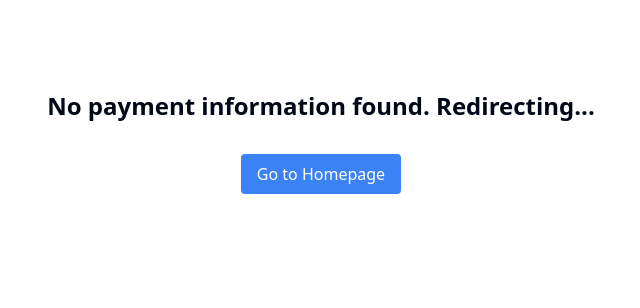
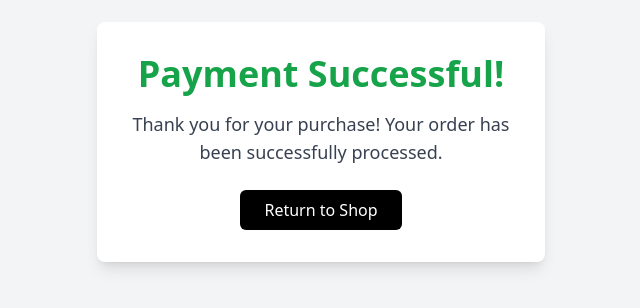
Before and after one commit to WilliamTatendaJose/cubtech, a Next.js app: page /success in a window 1280 px wide. Before the commit this address had no page. Shown: the part 258-566 px from the top of the page, without its empty margins (319-959 px from the left). Built offline with nearby package versions, Linux system fonts and the light colour scheme.

Commit message:
payments

```diff
--- /dev/null
+++ b/src/app/api/pay-card/route.js
@@ -0,0 +1,43 @@
+import { NextResponse } from 'next/server';
+import axios from 'axios';
+
+const integrationId = process.env.PAYNOW_INTEGRATION_ID || '';
+const integrationKey = process.env.PAYNOW_INTEGRATION_KEY || '';
+
+export async function POST(request) {
+  try {
+    const { amount, orderId, email, cardNumber, expiryDate, cvv } = await request.json();
+
+    const paynowUrl = 'https://www.paynow.co.zw/Payment/Submit';
+     const paynowApiKey = integrationId; // Replace with your actual Paynow API key
+    const paynowShortcode = integrationKey; // Replace with your Paynow shortcode
+    // Prepare payment data for card payments
+    const paymentData = {
+      shortcode: paynowShortcode,
+      amount: amount,
+      orderReference: orderId,
+      email: email,
+      paymentMethod: 'card', // Use 'card' to specify card payments
+      cardNumber: cardNumber,
+      expiryDate: expiryDate, // Format: MM/YY
+      cvv: cvv,
+    };
+
+    const headers = {
+      'Authorization': `Bearer ${paynowApiKey}`,
+      'Content-Type': 'application/json',
+    };
+
+    // Send request to Paynow
+    const response = await axios.post(paynowUrl, paymentData, { headers });
+
+    if (response.status === 200) {
+      return NextResponse.json({ success: true, message: 'Card payment processed successfully' });
+    } else {
+      return NextResponse.json({ success: false, message: 'Card payment failed' }, { status: response.status });
+    }
+  } catch (error) {
+    console.error('Error processing card payment:', error);
+    return NextResponse.json({ success: false, message: 'Internal Server Error' }, { status: 500 });
+  }
+}
--- a/src/app/shop/page.tsx
+++ b/src/app/shop/page.tsx
@@ -2,6 +2,7 @@
 
 import { useState} from "react"
 import Image from "next/image"
+import { useRouter } from 'next/navigation';
 import { ShoppingCart,ShoppingBag, X, Plus, Minus } from 'lucide-react'
 import { ShopHeader } from "@/components/shop-header"
 import { SiteFooter } from "@/components/site-footer"
@@ -168,12 +169,15 @@ async function handleSubmit(event: React.FormEvent) {
     showToast(`An unexpected error occurred. Please try again.`)
   }
 }
-
+ const router = useRouter();
 // eslint-disable-next-line @typescript-eslint/no-explicit-any
 function handleResponse(response: Response, result: any) {
+
+
   if (response.ok) {
     showToast('Payment successful! Your order has been placed.');
     clearCart();
+    router.push('/success');
   } else {
     showToast(`Payment failed: ${result.error || 'Unknown error'}`);
   }
--- a/src/app/success/page.tsx
+++ b/src/app/success/page.tsx
@@ -1,75 +1,29 @@
 "use client"
-import { useEffect, useState } from 'react';
-import { useRouter } from 'next/navigation';
+import React from 'react';
 
-const Success = () => {
-  const router = useRouter();
-  const [message, setMessage] = useState('Checking payment status...');
-  const [paymentReference, setPaymentReference] = useState<string | null>(null);
+const SuccessPage: React.FC = () => {
 
-  useEffect(() => {
-    // Retrieve payment reference from localStorage
-    const storedReference = localStorage.getItem('paymentReference');
-    if (storedReference) {
-      setPaymentReference(storedReference);
-      checkPaymentStatus(storedReference);
 
-      // Clean up the stored reference
-      localStorage.removeItem('paymentReference');
-    } else {
-      // If no reference found, redirect or show error
-      setMessage('No payment information found. Redirecting...');
-      setTimeout(() => router.push('/'), 3000);
-    }
-  }, [router]);
-
-  async function checkPaymentStatus(reference: string) {
-    try {
-      const response = await fetch(`/api/payment-status?reference=${reference}`, {
-        method: 'GET',
-        headers: {
-          'Content-Type': 'application/json',
-        },
-      });
-
-      if (!response.ok) {
-        throw new Error('Failed to fetch payment status');
-      }
-
-      const result = await response.json();
-
-      switch (result.status) {
-        case 'Paid':
-          setMessage('Payment successful! Thank you for your order.');
-          break;
-        case 'Awaiting Delivery':
-          setMessage('Payment is being processed. Please wait...');
-          break;
-        default:
-          setMessage('Payment failed or canceled. Please try again.');
-      }
-    } catch (error) {
-      console.error('Error checking payment status:', error);
-      setMessage('Unable to check payment status. Please contact support.');
-    }
-  }
+  const handleGoBack = () => {
+    window.location.href = '/shop';// Redirect to the shop page
+  };
 
   return (
-    <div className="flex flex-col items-center justify-center min-h-screen p-4 text-center">
-      <h1 className="text-2xl font-bold mb-4">{message}</h1>
-      {paymentReference && (
-        <div className="mt-4 text-gray-600">
-          Reference: {paymentReference}
-        </div>
-      )}
-      <button
-        onClick={() => router.push('/')}
-        className="mt-4 px-4 py-2 bg-blue-500 text-white rounded hover:bg-blue-600 transition-colors"
-      >
-        Go to Homepage
-      </button>
+    <div className="flex items-center justify-center min-h-screen bg-gray-100">
+      <div className="bg-white p-8 rounded-lg shadow-lg max-w-md text-center">
+        <h1 className="text-4xl font-bold text-green-600 mb-4">Payment Successful!</h1>
+        <p className="text-lg text-gray-700 mb-6">
+          Thank you for your purchase! Your order has been successfully processed.
+        </p>
+        <button
+          onClick={handleGoBack}
+          className="bg-black text-white px-6 py-2 rounded-md hover:bg-gray-800 transition duration-300"
+        >
+          Return to Shop
+        </button>
+      </div>
     </div>
   );
 };
 
-export default Success;
+export default SuccessPage;
--- a/src/schemas/product.js
+++ b/src/schemas/product.js
@@ -1,3 +1,4 @@
+// eslint-disable-next-line import/no-anonymous-default-export
 export default {
   name: 'product',
   title: 'Product',
--- a/src/schemas/project.js
+++ b/src/schemas/project.js
@@ -1,3 +1,4 @@
+// eslint-disable-next-line import/no-anonymous-default-export
 export default {
   name: 'project',
   title: 'Project',
--- a/tsconfig.json
+++ b/tsconfig.json
@@ -23,6 +23,6 @@
     },
     "forceConsistentCasingInFileNames": true
   },
-  "include": ["next-env.d.ts", "**/*.ts", "**/*.tsx", ".next/types/**/*.ts", "tailwind.config.ts", "src/app/api/mobile-payment/route.js", "src/app/api/payment-status/route.js"],
+  "include": ["next-env.d.ts", "**/*.ts", "**/*.tsx", ".next/types/**/*.ts", "tailwind.config.ts", "src/app/api/mobile-payment/route.js", "src/app/api/payment-status/route.js", "src/app/api/pay-card/route.js"],
   "exclude": ["node_modules"]
 }
```
